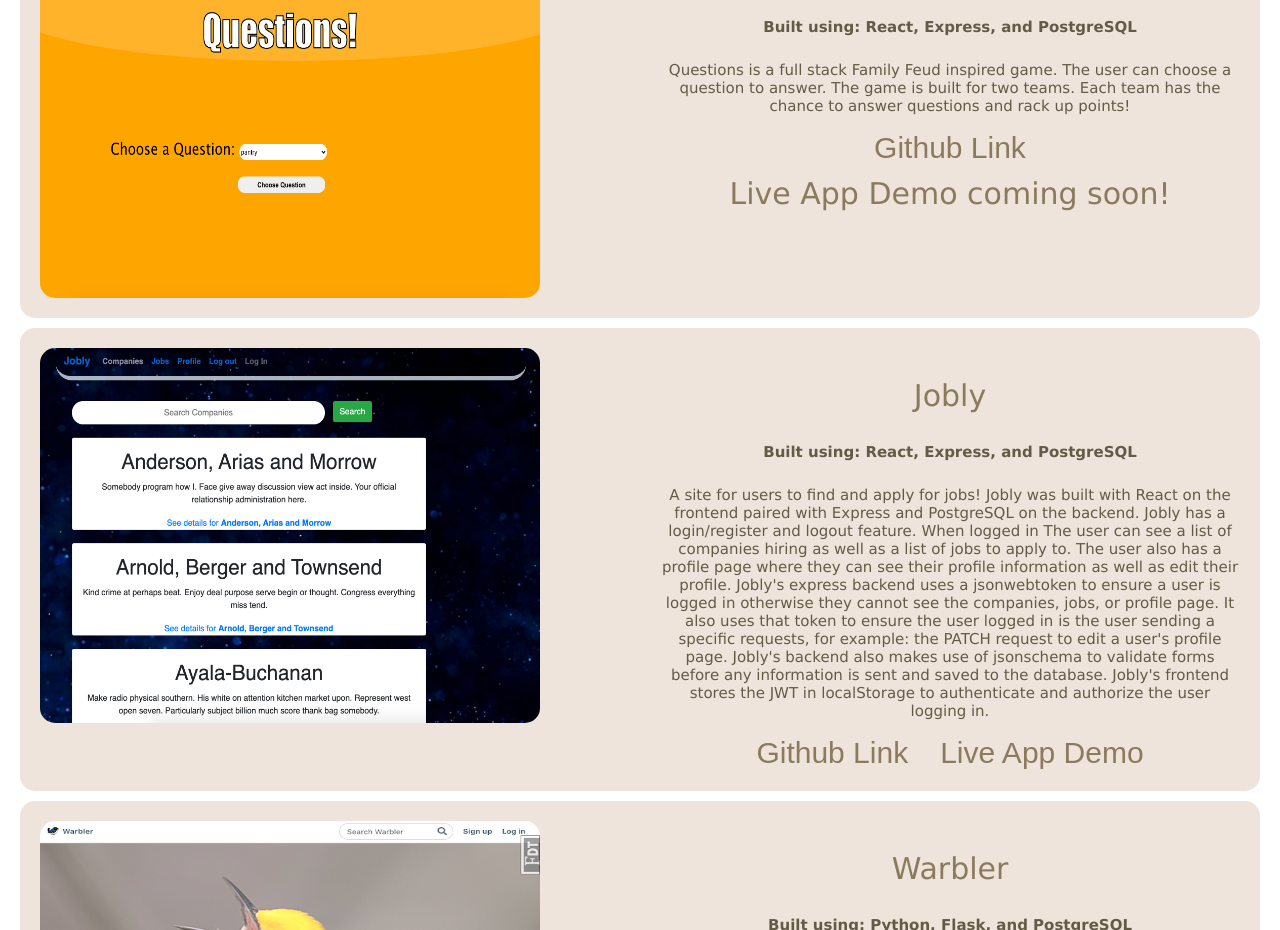
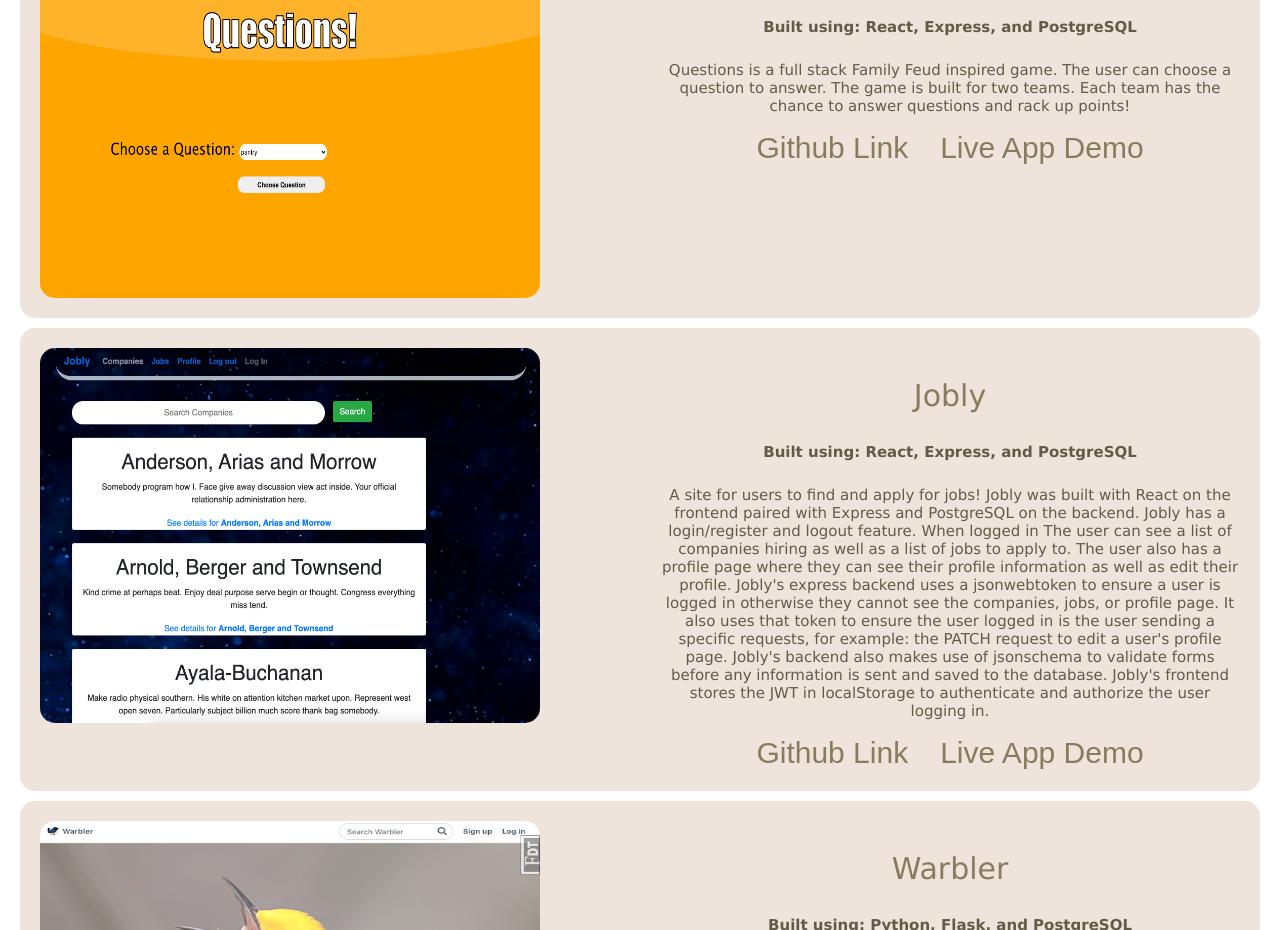
Before and after one commit to gmergola/personal-website, a React (Create React App) app: page / in a window 1280 px wide. Shown: the part 1934-2864 px from the top of the page. Built offline with nearby package versions, Linux system fonts and the light colour scheme.

Commit message:
added questions live demo link

```diff
--- a/src/Projects.js
+++ b/src/Projects.js
@@ -24,7 +24,7 @@ function Projects() {
             frontend paired with Express and PostgreSQL on the backend. Microblog allows any user to post, edit, and delete posts. A user
             can also up or down vote a blog post as well as comment on it (comments can also be deleted).
           </p>
-          <button className="Project-btn"><a className="Project-link" href="https://github.com/gmergola/Microblog">Github Link </a></button>
+          <button className="Project-btn"><a className="Project-link" href="https://github.com/gmergola/Microblog">Github Link</a></button>
           <button className="Project-btn"><a className="Project-link" href="https://nervous-agnesi-2c7074.netlify.app/">Live App Demo</a></button>
         </div>
       </div>
@@ -39,7 +39,7 @@ function Projects() {
             The game is built for two teams. Each team has the chance to answer questions and rack up points!
           </p>
           <button className="Project-btn"><a className="Project-link" href="https://github.com/gmergola/Questions">Github Link </a></button>
-          <div className="Project-link Project-btn">Live App Demo coming soon!</div>
+          <button className="Project-btn"><a className="Project-link" href="https://gracious-jang-a2386f.netlify.app/">Live App Demo</a></button>
         </div>
       </div>
 
```
